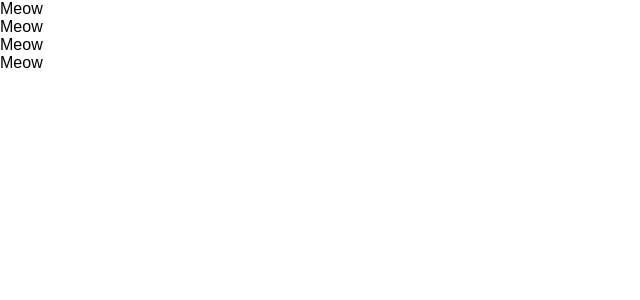
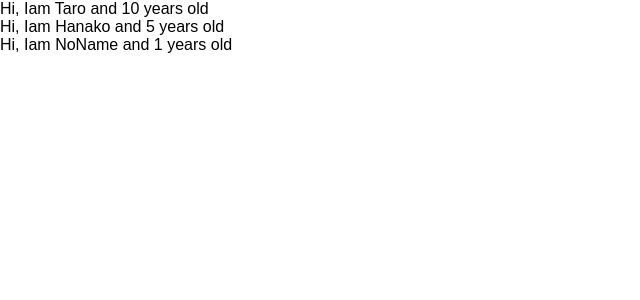
Before and after one commit to nagamitsu-git/udemy-react-redux-crud-apploication, a React (Create React App) app: page / in a window 1280 px wide. Shown: the top 300 px of the page, without its empty margins (0-640 px from the left). Built offline with nearby package versions, Linux system fonts and the light colour scheme.

Commit message:
learn props

```diff
--- a/src/App.js
+++ b/src/App.js
@@ -1,5 +1,5 @@
-import React, { Component } from 'react';
-
+//import React, { Component } from 'react';
+import React from 'react';
 // class App extends Component {
 //   render() {
 //     const greeting = "Hi, Nagamitsu!"
@@ -27,17 +27,27 @@
 // }
 
 const App = ()=>{
-  return <div>
-         <Cat />
-         <Cat />
-         <Cat />
-         <Cat />
+  const profiles=[
+    {name: "Taro", age: 10},
+    {name: "Hanako", age: 5},
+    {name: "NoName"}
+  ]
+  return (
+        <div>
+          {
+            profiles.map((profile, index)=>{
+            return <User name={profile.name} age={profile.age} key={index}/>
+            })
+          }
          </div>
+  )
 }
 
-const Cat =() =>{
-  return <div>Meow</div>
+const User =(props) =>{
+  return <div>Hi, Iam {props.name} and {props.age} years old</div>
 }
 
-
+User.defaultProps ={
+  age:1
+}
 export default App;
```
